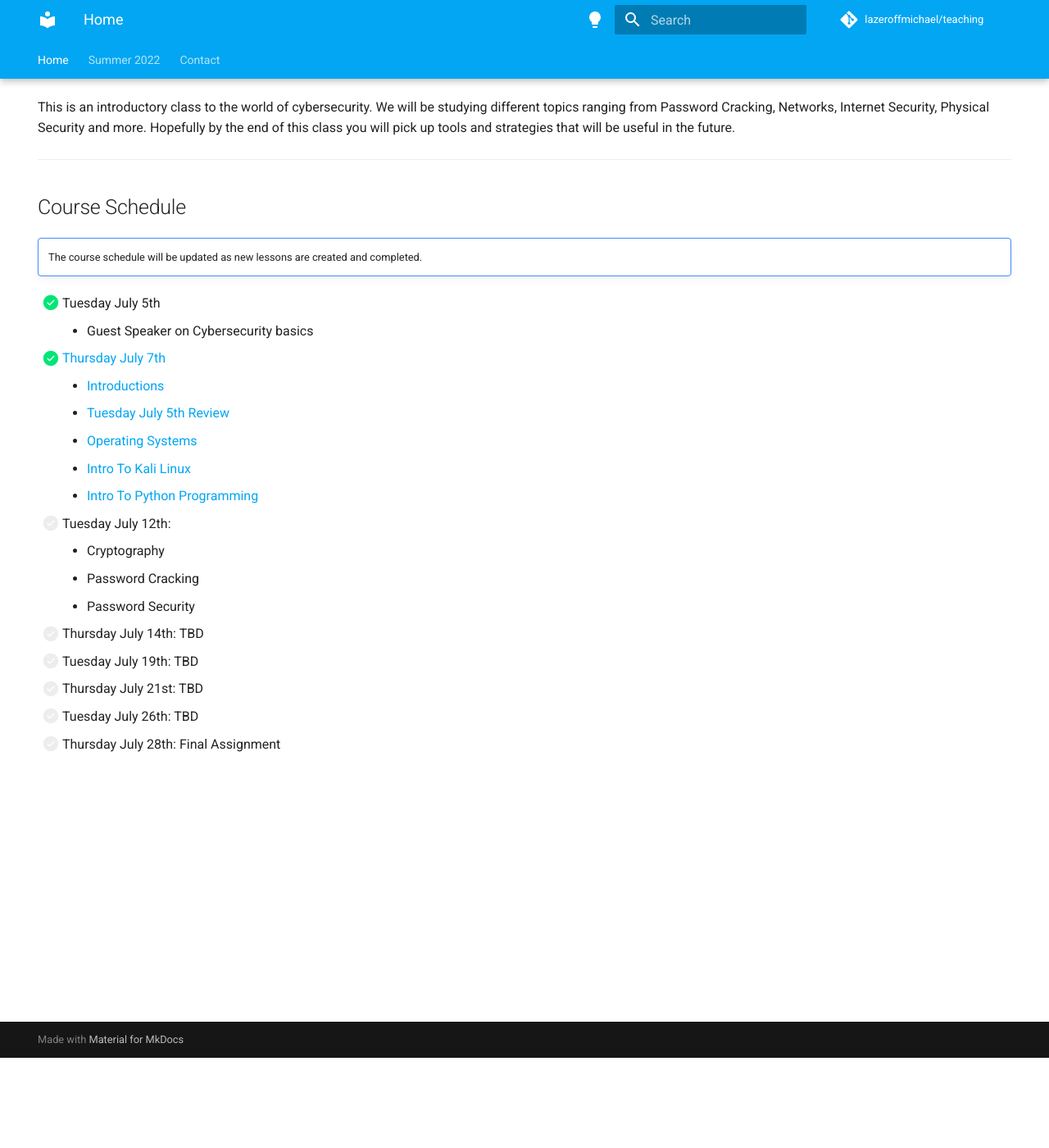
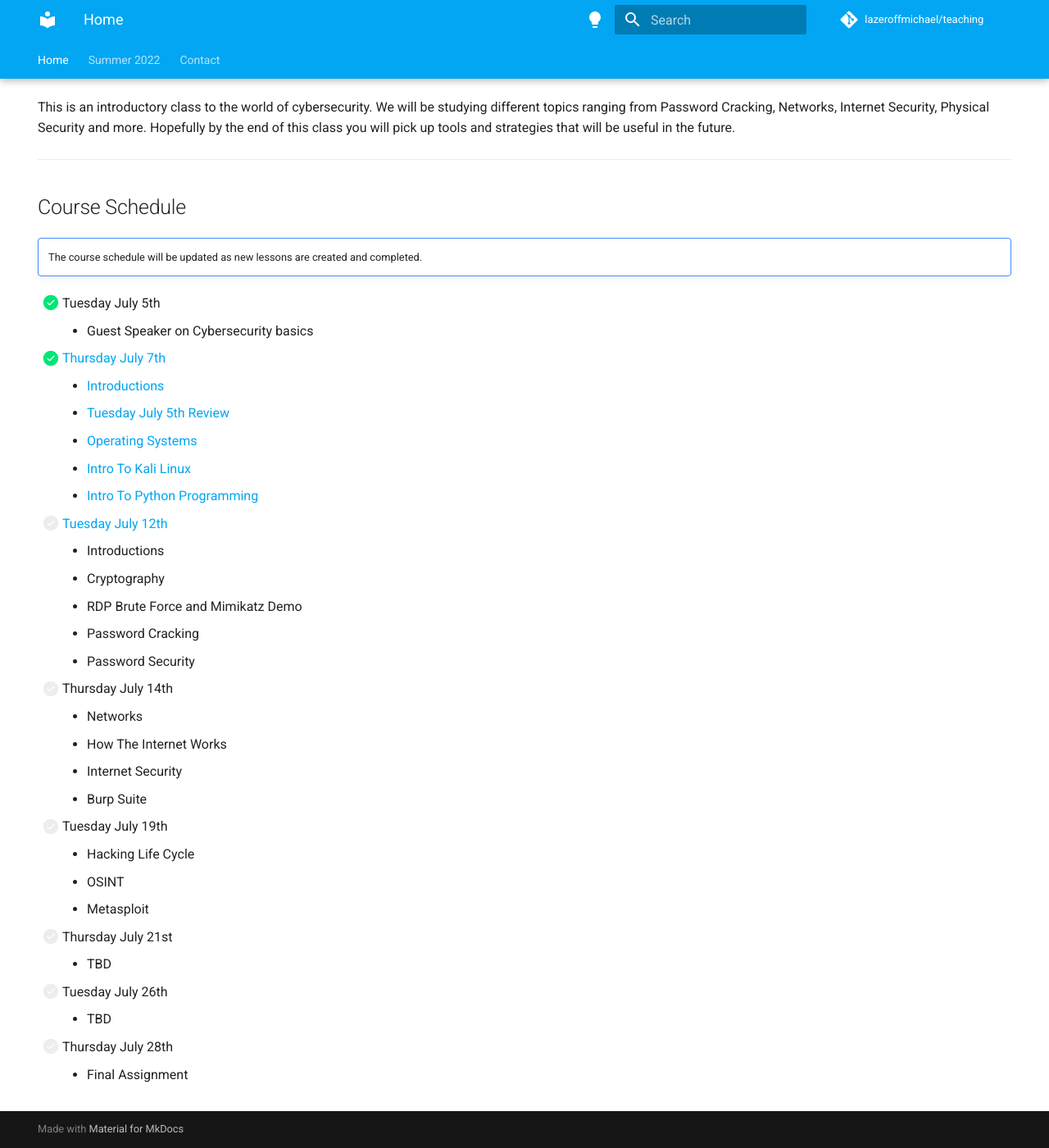
Before and after one commit to lazeroffmichael/UNLV-Cyber-2022, an MkDocs documentation site: the page built from docs/index.md, in a window 1280 px wide and 1400 px high, scrolled down 110 px. Shown: the whole window at 82% size. Built offline with MkDocs 1.6.1 and Material for MkDocs 9.7.7, drawn with Linux system fonts in a browser that asks for light colours; comment, search, counter and statistics services are not loaded.

```diff
--- a/docs/index.md
+++ b/docs/index.md
@@ -26,12 +26,24 @@ tools and strategies that will be useful in the future.
     - [Operating Systems](summer2022/07-07-22.md#operating-systems)
     - [Intro To Kali Linux](summer2022/07-07-22.md#intro-to-kali-linux)
     - [Intro To Python Programming](summer2022/07-07-22.md#intro-to-python-programming)
-- [ ] Tuesday July 12th:
+- [ ] [Tuesday July 12th](summer2022/07-12-22.md)
+    - Introductions
     - Cryptography
+    - RDP Brute Force and Mimikatz Demo
     - Password Cracking
     - Password Security
-- [ ] Thursday July 14th: TBD
-- [ ] Tuesday July 19th: TBD
-- [ ] Thursday July 21st: TBD
-- [ ] Tuesday July 26th: TBD
-- [ ] Thursday July 28th: Final Assignment
+- [ ] Thursday July 14th
+    - Networks
+    - How The Internet Works
+    - Internet Security
+    - Burp Suite
+- [ ] Tuesday July 19th
+    - Hacking Life Cycle
+    - OSINT
+    - Metasploit
+- [ ] Thursday July 21st
+    - TBD
+- [ ] Tuesday July 26th
+    - TBD
+- [ ] Thursday July 28th
+    - Final Assignment
--- a/mkdocs.yml
+++ b/mkdocs.yml
@@ -44,9 +44,13 @@ markdown_extensions:
   - toc:
       permalink: true
 
+  # images
+  - attr_list
+  - md_in_html
+
 nav:
   - Home: index.md
   - Summer 2022:
     - Thursday July 7th 2022: summer2022/07-07-22.md
-    # - Tues July 12th 2022: summer2022/07-12-22.md
+    - Tuesday July 12th 2022: summer2022/07-12-22.md
   - Contact: contact.md
```
Also changed, not shown: docs/summer2022/07-07-22.md (+1 -1 lines), docs/summer2022/07-12-22.md (+200 -0 lines), docs/summer2022/assets/spongebob.jpg (added), 1 other file.
